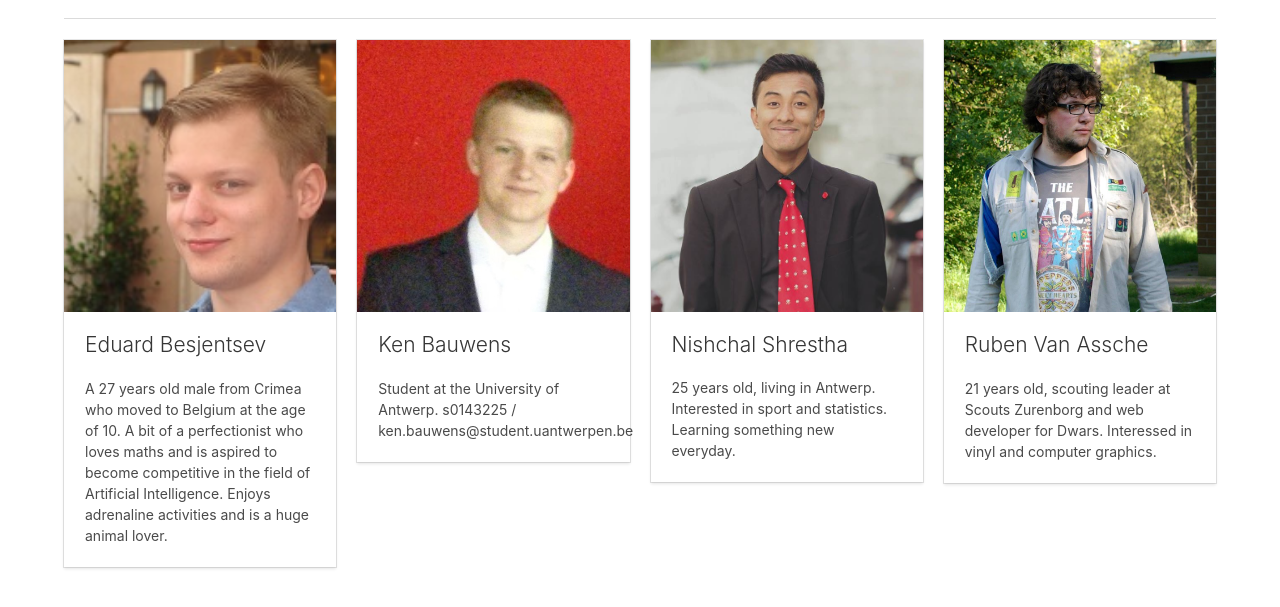
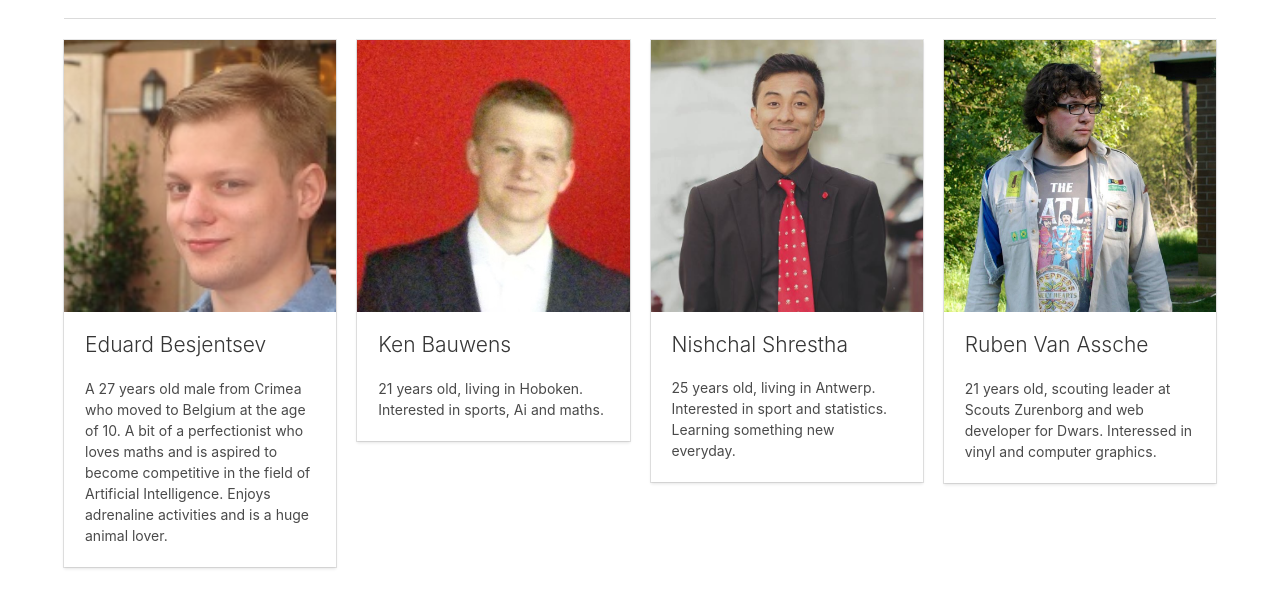
Before and after one commit to rubenvanassche/Stride-Web, a plain HTML site: page team.html in a window 1280 px wide. Shown: the part 179-786 px from the top of the page. Drawn offline with Linux system fonts and the light colour scheme.

Commit message:
Update description of Ken

```diff
--- a/team.html
+++ b/team.html
@@ -80,7 +80,7 @@
                     <div class="card-content">
                       <div class="content">
                           <p class="title is-4">Ken Bauwens</p>
-                          <p>Student at the University of Antwerp. s0143225 / ken.bauwens@student.uantwerpen.be</p>
+                          <p>21 years old, living in Hoboken. Interested in sports, Ai and maths.</p>
                       </div>
                     </div>
                 </div>
```
